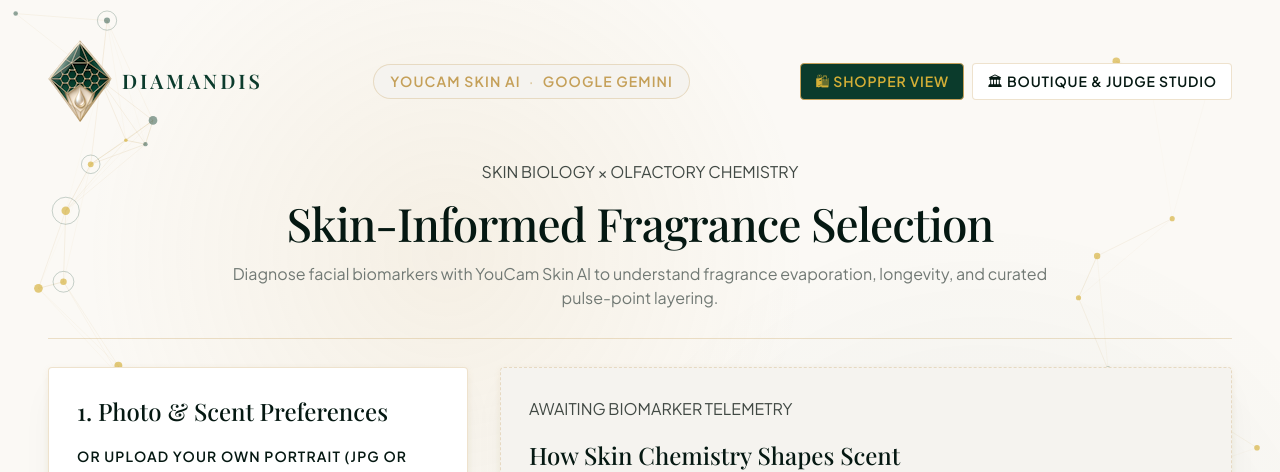
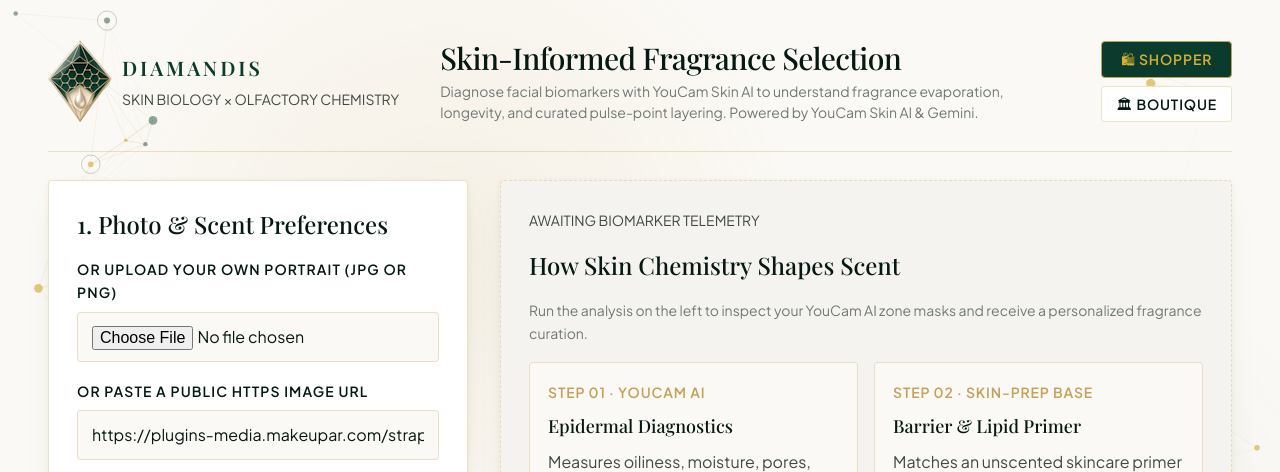
Before and after one commit to vero-code/diamandis, a React (Vite) app: page / in a window 1280 px wide. Shown: the top 472 px of the page. Built offline with nearby package versions, Linux system fonts and the light colour scheme.

Commit message:
feat: update header to 3 columns

```diff
--- a/src/App.css
+++ b/src/App.css
@@ -42,12 +42,24 @@
   gap: 20px;
 }
 
+.brand-text {
+  display: flex;
+  flex-direction: column;
+  align-items: flex-start;
+  gap: 4px;
+}
+
 .brand-name {
   font-family: var(--serif);
   font-size: var(--text-xl);
   font-weight: 600;
   letter-spacing: 0.15em;
   color: var(--primary);
+}
+
+.eyebrow {
+  font-size: var(--text-sm);
+  color: var(--text);
 }
 
 .header-tech-badge {
@@ -60,7 +72,7 @@
   background: var(--surface-low);
   border: 1px solid var(--border);
   border-radius: 999px;
-  padding: 5px 16px;
+  padding: 3px 12px;
   display: flex;
   align-items: center;
   gap: 8px;
@@ -71,26 +83,27 @@
 }
 
 .header-hero {
-  text-align: center;
-  max-width: 860px;
+  flex: 1;
+  text-align: left;
+  max-width: 620px;
   margin: 0 auto;
   display: flex;
   flex-direction: column;
-  align-items: center;
-  gap: 12px;
+  align-items: flex-start;
+  gap: 6px;
 }
 
 .header-hero h1 {
-  font-size: var(--text-display);
+  font-size: var(--text-3xl);
   line-height: 1.15;
   letter-spacing: -0.02em;
   margin: 0;
 }
 
 .header-desc {
-  font-size: var(--text-base);
+  font-size: var(--text-sm);
   color: var(--text-muted);
-  line-height: 1.5;
+  line-height: 1.45;
   margin: 0;
 }
 
@@ -724,8 +737,8 @@
 
 .mode-nav {
   display: flex;
+  flex-direction: column;
   gap: 8px;
-  flex-wrap: wrap;
 }
 
 .mode-link {
@@ -734,6 +747,7 @@
   letter-spacing: 0.06em;
   text-transform: uppercase;
   text-decoration: none;
+  text-align: center;
   padding: 6px 14px;
   border-radius: 4px;
   border: 1px solid var(--border);
--- a/src/components/Header.tsx
+++ b/src/components/Header.tsx
@@ -11,34 +11,32 @@
       <div className="header-navbar">
         <a href="#/" className="brand-mark">
           <img src="/logo.png" alt="Diamandis emblem" className="brand-logo" />
-          <span className="brand-name">DIAMANDIS</span>
+          <div className="brand-text">
+            <span className="brand-name">DIAMANDIS</span>
+            <p className="eyebrow">SKIN BIOLOGY × OLFACTORY CHEMISTRY</p>
+          </div>
         </a>
 
-        <div className="header-tech-badge">
-          <span>YouCam Skin AI</span>
-          <span className="tech-dot">·</span>
-          <span>Google Gemini</span>
+        <div className="header-hero">
+          <h1>Skin-Informed Fragrance Selection</h1>
+          <p className="header-desc">
+            Diagnose facial biomarkers with YouCam Skin AI to understand fragrance evaporation,
+            longevity, and curated pulse-point layering. Powered by YouCam Skin AI & Gemini.
+          </p>
         </div>
 
         <nav className="mode-nav" aria-label="Application mode">
           <a href="#/" className={`mode-link ${page === 'home' ? 'mode-link-active' : ''}`}>
-            🛍 Shopper View
+            🛍 Shopper
           </a>
           <a href="#/studio" className={`mode-link ${page === 'studio' ? 'mode-link-active' : ''}`}>
-            🏛 Boutique &amp; Judge Studio
+            🏛 Boutique
             {hasCustomKey ? ' (Custom Key)' : ''}
           </a>
         </nav>
       </div>
 
-      <div className="header-hero">
-        <p className="eyebrow">SKIN BIOLOGY × OLFACTORY CHEMISTRY</p>
-        <h1>Skin-Informed Fragrance Selection</h1>
-        <p className="header-desc">
-          Diagnose facial biomarkers with YouCam Skin AI to understand fragrance evaporation,
-          longevity, and curated pulse-point layering.
-        </p>
-      </div>
+
     </header>
   );
 }
```
